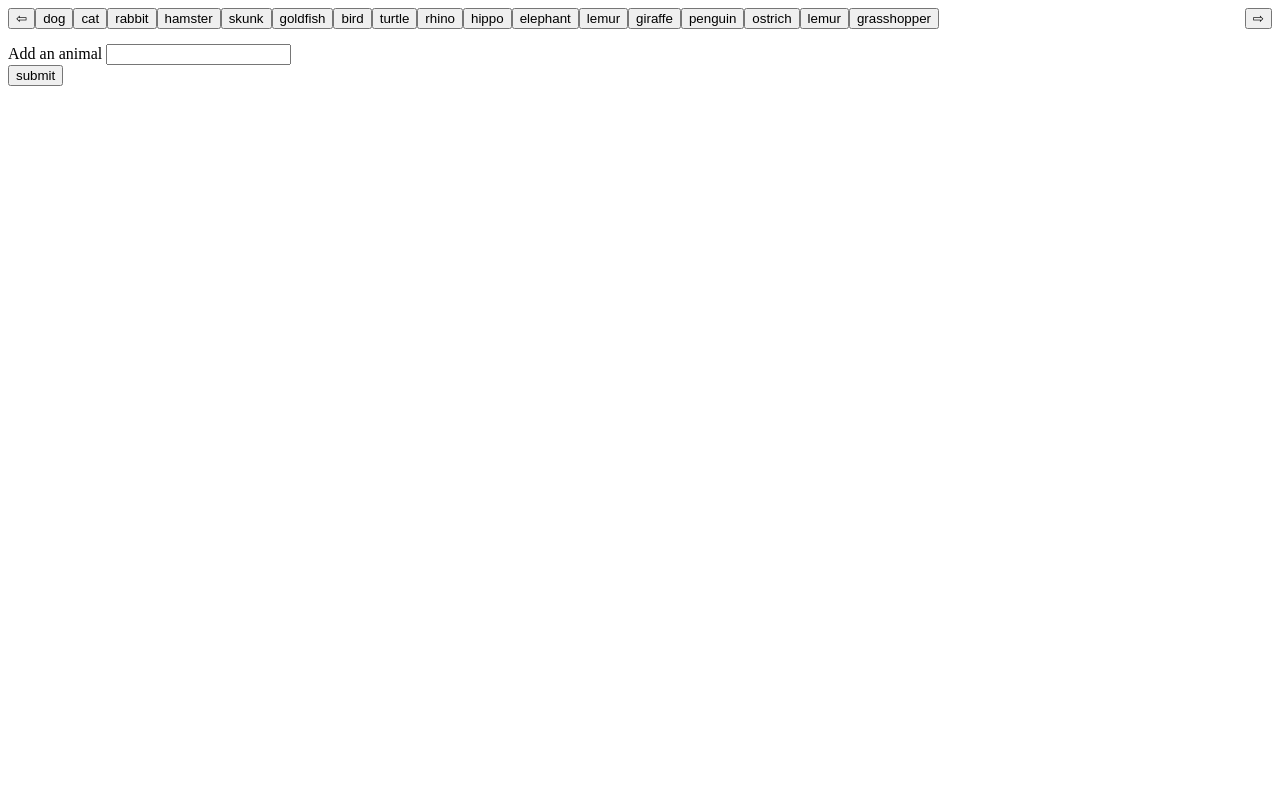
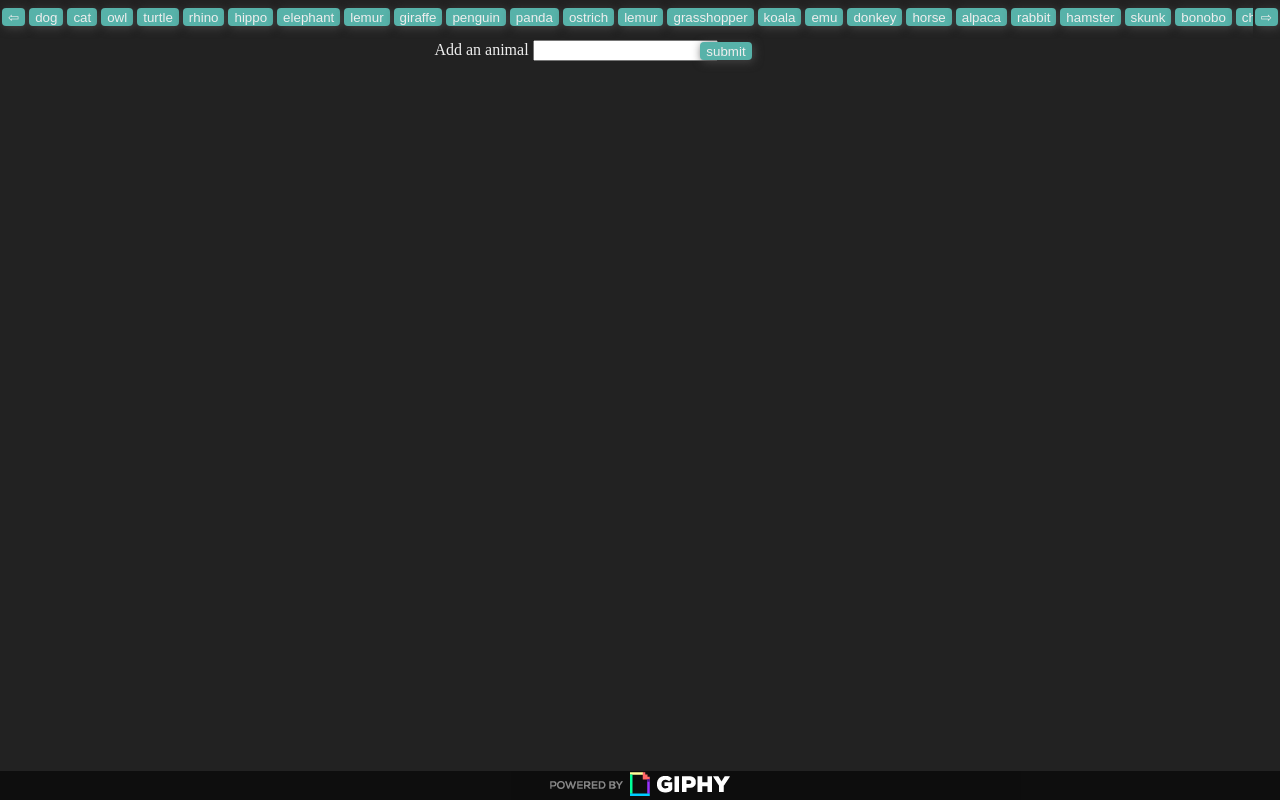
Before and after one commit to mattRCB/giftastic, a PHP site: page / in a window 1280 px wide. Run offline with PHP 8.4, Linux system fonts and the light colour scheme; some libraries are stand-ins or nearby versions.

Commit message:
finalize for deployment.

```diff
--- a/assets/css/style.css
+++ b/assets/css/style.css
@@ -1,19 +1,86 @@
+html, body {
+	height: 100%;
+	width: 100%;
+	margin: 0;
+	color: #eee;
+}
+#container {
+	background-color: #222;
+	min-height: 100%;
+	width: 100%;
+}
+h3 {
+	margin-bottom: 4px;
+}
+.topic, #scrollRight, #scrollLeft {
+	margin-top: 8px;
+	margin-left: 2px;
+	margin-right: 2px;
+	color: #eee;
+	background-color: #57b2a9;
+	border-radius: 4px;
+	border: none;
+	height: 18px;
+	box-shadow: 2px 2px 10px #444;
+	cursor: pointer;
+}
+#addAnimal {
+	color: #eee;
+	background-color: #57b2a9;
+	border-radius: 4px;
+	border: none;
+	height: 18px;
+	box-shadow: 2px 2px 10px #444;
+	cursor: pointer;
+}
+#formWrapper {
+	margin: 0 auto 48px;
+	width: 90%;
+	text-align: center;
+	position: absolute;
+}
+#addAnimal {
+	position: relative;
+	left: 150px;
+	bottom: 19px;
+}
 #scrollLeft {
 	float: right;
+	margin-top: 8px;
+	cursor: pointer;
 }
 #scrollRight {
 	float: left;
+	margin-top: 8px;
+	cursor: pointer;
 }
 #animalButtons {
-/*	display: inline-block;
-*/	white-space: nowrap;
-/*	overflow-x: scroll;
-    overflow-y: hidden;*/
+	white-space: nowrap;
     overflow: auto;
-    height: 36px;
-    margin-left: 24px;
-    margin-right: 24px;
+    height: 40px;
 }
-.topic {
-	dislplay: inline-block;
+#animals{
+	margin: 32px auto;
+	padding-bottom: 32px;
+	text-align: center;
 }
+.gifHolder {
+	display: inline-block;
+	margin-left: 12px;
+	margin-bottom: 4px;
+	margin: 6px;
+	color: #ddd;
+}
+.gif {
+	margin: 0;
+	cursor: pointer;
+}
+footer {
+	clear: both;
+	text-align: center;
+	position: fixed;
+	bottom: 0;
+	width: 100%;
+	margin-top: 80px;
+background-color: rgba(0, 0, 0, 0.6);
+}
--- a/assets/javascript/giftastic.js
+++ b/assets/javascript/giftastic.js
@@ -3,7 +3,7 @@ $(document).ready(function() {
 	var giphyBaseURL = "http://api.giphy.com/v1/gifs/search";
 	var giphyKey = "dc6zaTOxFJmzC";
 	var params = {};
-	var topics = ['dog', 'cat', 'rabbit', 'hamster', 'skunk', 'goldfish', 'bird', 'turtle', 'rhino', 'hippo', 'elephant', 'lemur', 'giraffe', 'penguin', 'ostrich', 'lemur', 'grasshopper'];
+	var topics = ['dog', 'cat', 'owl', 'turtle', 'rhino', 'hippo', 'elephant', 'lemur', 'giraffe', 'penguin', 'panda', 'ostrich', 'lemur', 'grasshopper', 'koala', 'emu', 'donkey', 'horse', 'alpaca', 'rabbit', 'hamster', 'skunk', 'bonobo', 'chimpanzee', 'gorilla', 'monkey', 'orangatan','falcon', 'eagle', 'goldfish', 'crow', 'raven'];
 
 	params['api_key'] = giphyKey;
 
@@ -21,9 +21,11 @@ $(document).ready(function() {
 
 
 	function addTopicButton() {
-		console.log("Add topic button: ");
-		topics.push($('#animal-input').val().trim());
-		console.log(topics);
+		if (($('#animal-input').val().trim()) != "") {
+			topics.push($('#animal-input').val().trim());
+			console.log(topics);
+			$('#animalButtons').animate({scrollLeft: ($('#animalButtons').width() + 1000) }, 800);
+		}
 
 		displayTopicButtons();
 	}; // function addTopicButton
@@ -36,9 +38,10 @@ $(document).ready(function() {
 			var source = respObject.data[i].images.fixed_height_still.url;
 			var srcAnimated = respObject.data[i].images.fixed_height.url;
 			var srcStill = respObject.data[i].images.fixed_height_still.url;
+			var gifHolder = $('<div>').addClass("gifHolder").html("<h3>Rating: " + respObject.data[i].rating + "</h3>");
 			var gif = $("<img>").addClass("gif").attr("data-still", srcStill).attr("data-animate", srcAnimated).attr("data-state", "still").attr("src", source);
-			console.log(gif);
-			$('#animals').append(gif);
+			gifHolder.append(gif);
+			$('#animals').append(gifHolder);
 		}
 	}; // function displayGifs()
 
@@ -79,7 +82,8 @@ $(document).ready(function() {
 		}
 	}); // on.click .gif (toggle animation)
 
-	// buttons for horizontally scrolling the tpoic buttons
+
+	// buttons for horizontally scrolling the topic buttons
 	$(document).on('click', '#scrollLeft', function() {
 		$('#animalButtons').animate( {scrollLeft: '+=250'} );
 		console.log('scroll left');
@@ -89,16 +93,4 @@ $(document).ready(function() {
 		console.log('scroll left');
 	});
 
-
-
-
-
-
-
-
-
-
-
-
-
 }); // document.ready()
--- a/index.html
+++ b/index.html
@@ -2,27 +2,30 @@
 <html>
 <head>
 	<title>GifTastic!</title>
+	<link rel="stylesheet" type="text/css" href="./assets/css/reset.css">
 	<link rel="stylesheet" type="text/css" href="./assets/css/style.css">
 </head>
 <body>
+	<div id="container">
 		<button class="scroll" id="scrollRight">&#8678;</button>
 		<button class="scroll" id="scrollLeft">&#8680;</button>
 
 		<div id="animalButtons">
 		</div>
 
-
-
+		<div id="formWrapper">
 			<form id="animal-form">
-		<label for='animal-input'>Add an animal</label>
-		<input type='text' id='animal-input'><br>
-		<input type="submit" id="addAnimal" value="submit">
+				<label class="formItem" for='animal-input'>Add an animal</label>
+				<input class="formItem" type='text' id='animal-input'><br>
+				<input class="formItem" type="submit" id="addAnimal" value="submit">
 			</form>
-
-
-	<div id="animals">
 		</div>
 
+		<div id="animals"></div>
+		<footer>
+			<img src="./assets/images/PoweredBy_200px-Black_HorizLogo.png">
+		</footer>
+	</div> <!-- container -->
 	<script src='https://code.jquery.com/jquery-2.1.3.min.js'></script>
 	<script type="text/javascript" src="./assets/javascript/giftastic.js"></script>
 </body>
```
Also changed, not shown: assets/images/PoweredBy_200px-Black_HorizLogo.png (added), assets/images/Poweredby_640px-Black_HorizLogo.png (added), 3 other files. Lines whose indentation alone changed are shown as unchanged.
